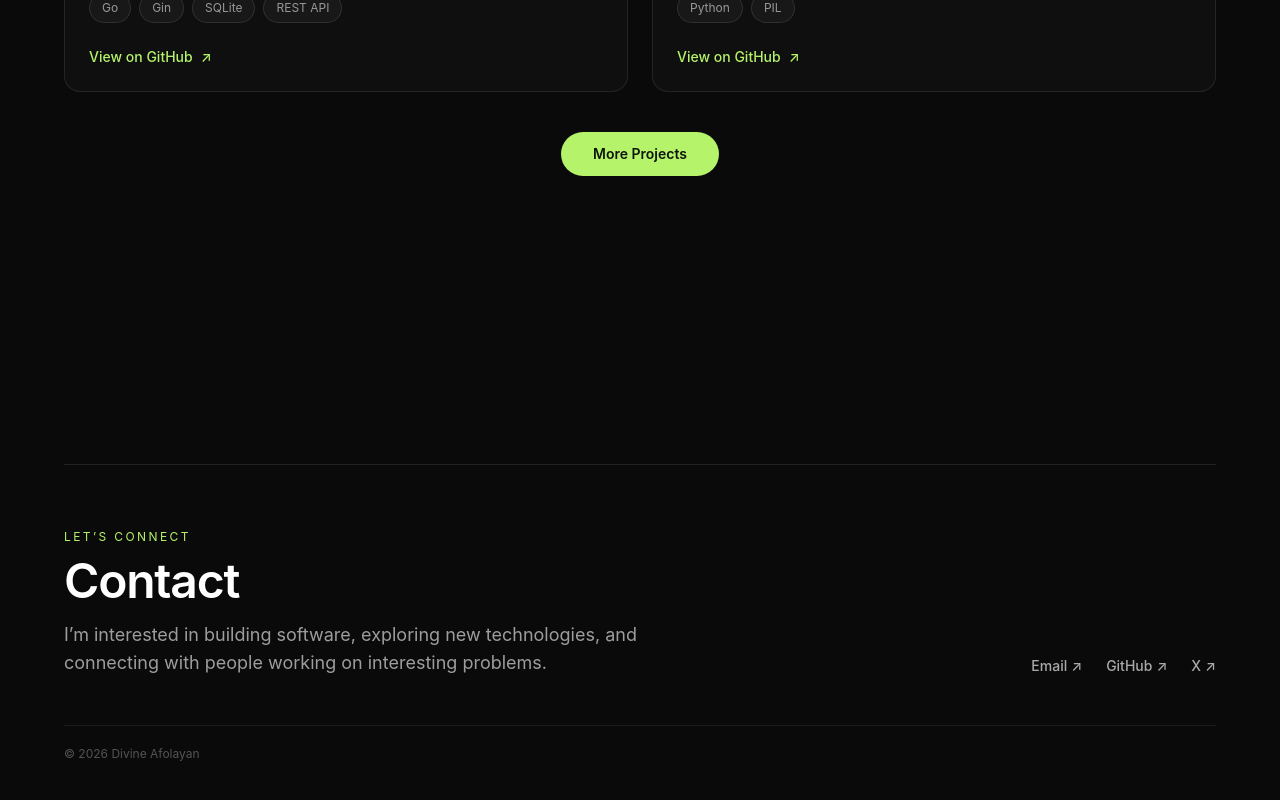
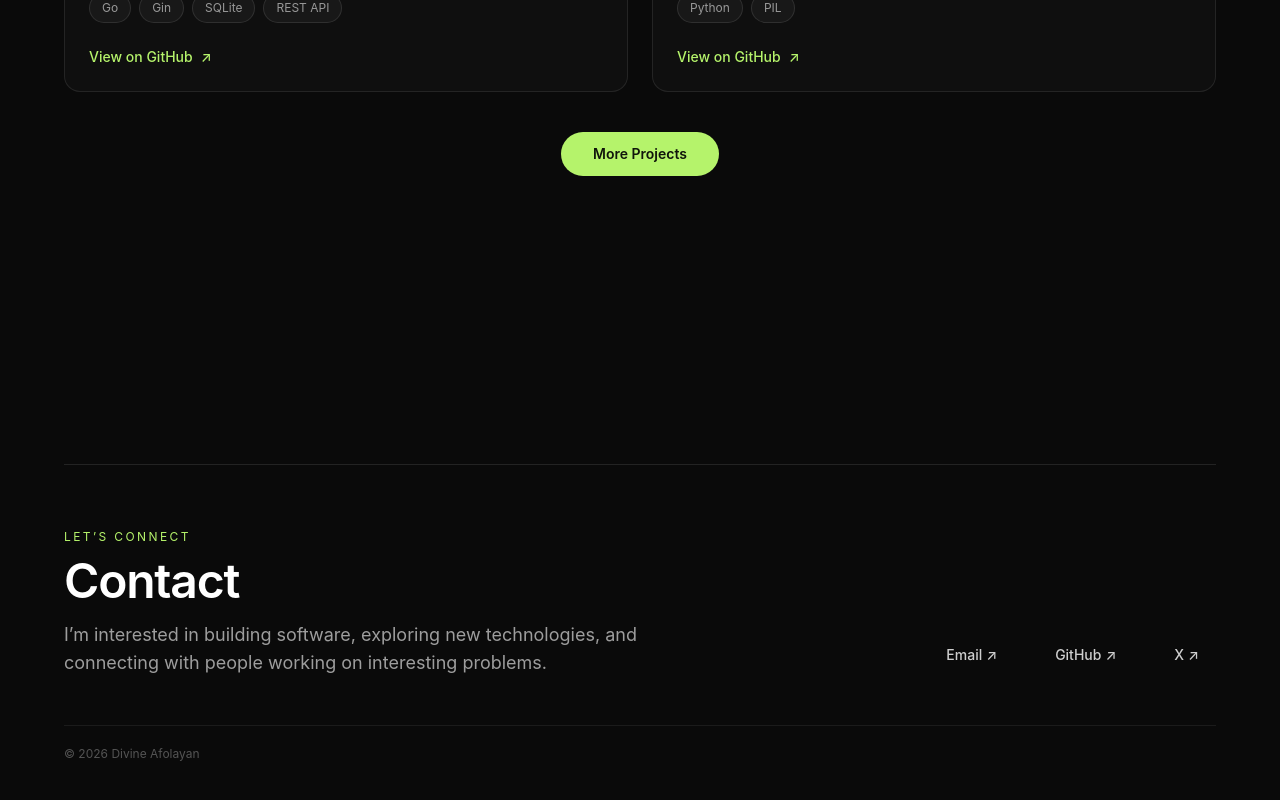
Before and after one commit to dnafolayan/portfolio, a React (Vite) app: page / in a window 1280 px wide. Shown: the part 2920-3720 px from the top of the page. Built offline with nearby package versions, Linux system fonts and the light colour scheme.

Commit message:
update design

```diff
--- a/src/sections/Contact.tsx
+++ b/src/sections/Contact.tsx
@@ -29,7 +29,7 @@ function Contact() {
                                     href={link.href}
                                     target={link.href.startsWith("mailto:") ? undefined : "_blank"}
                                     rel={link.href.startsWith("mailto:") ? undefined : "noopener noreferrer"}
-                                    className="inline-flex items-center gap-1 text-sm font-medium text-white/65 transition hover:text-[#b5f36b]"
+                                    className="inline-flex min-h-11 items-center gap-1 rounded-full border border-transparent px-4 text-sm font-medium text-white/80 transition-colors hover:border-white/10 hover:bg-white/[0.04] hover:text-[#b5f36b] focus-visible:outline-none focus-visible:ring-2 focus-visible:ring-[#b5f36b]"
                                 >
                                     {link.label}<span aria-hidden="true">↗</span>
                                 </a>
```
